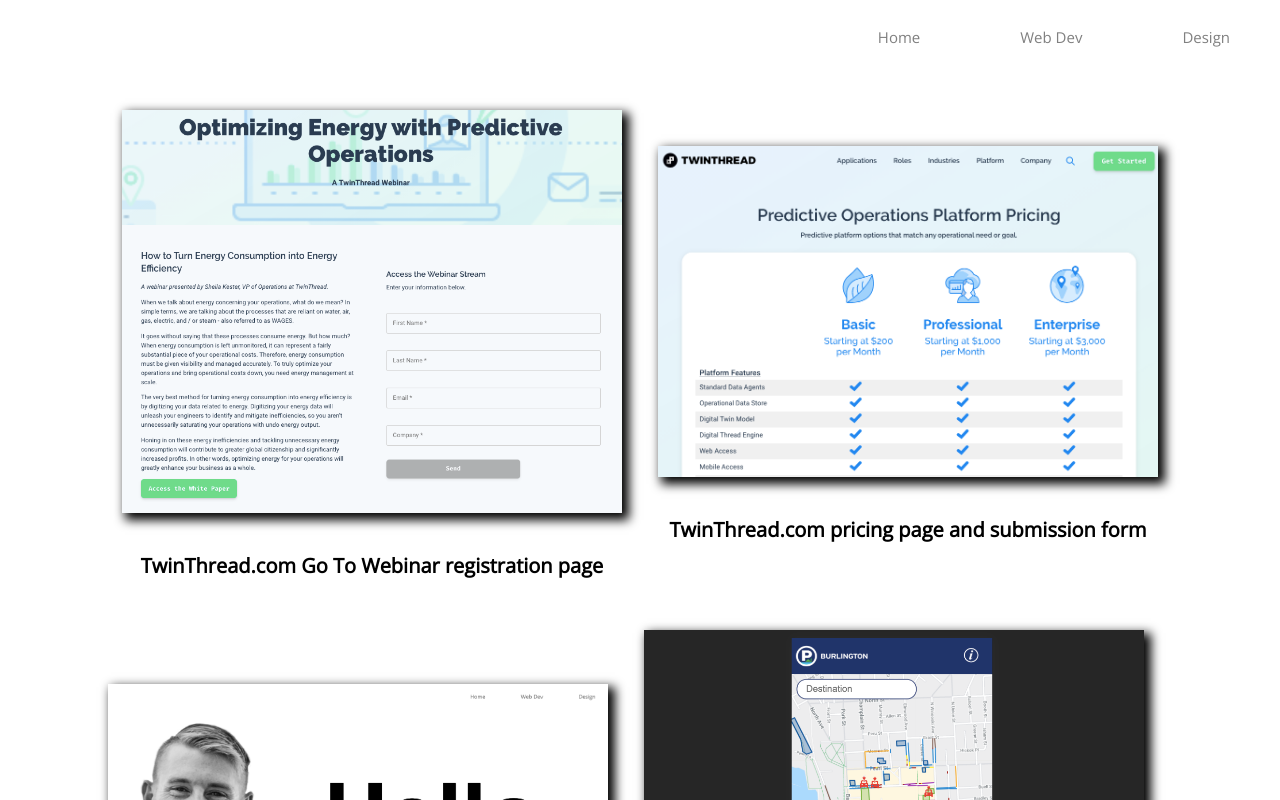
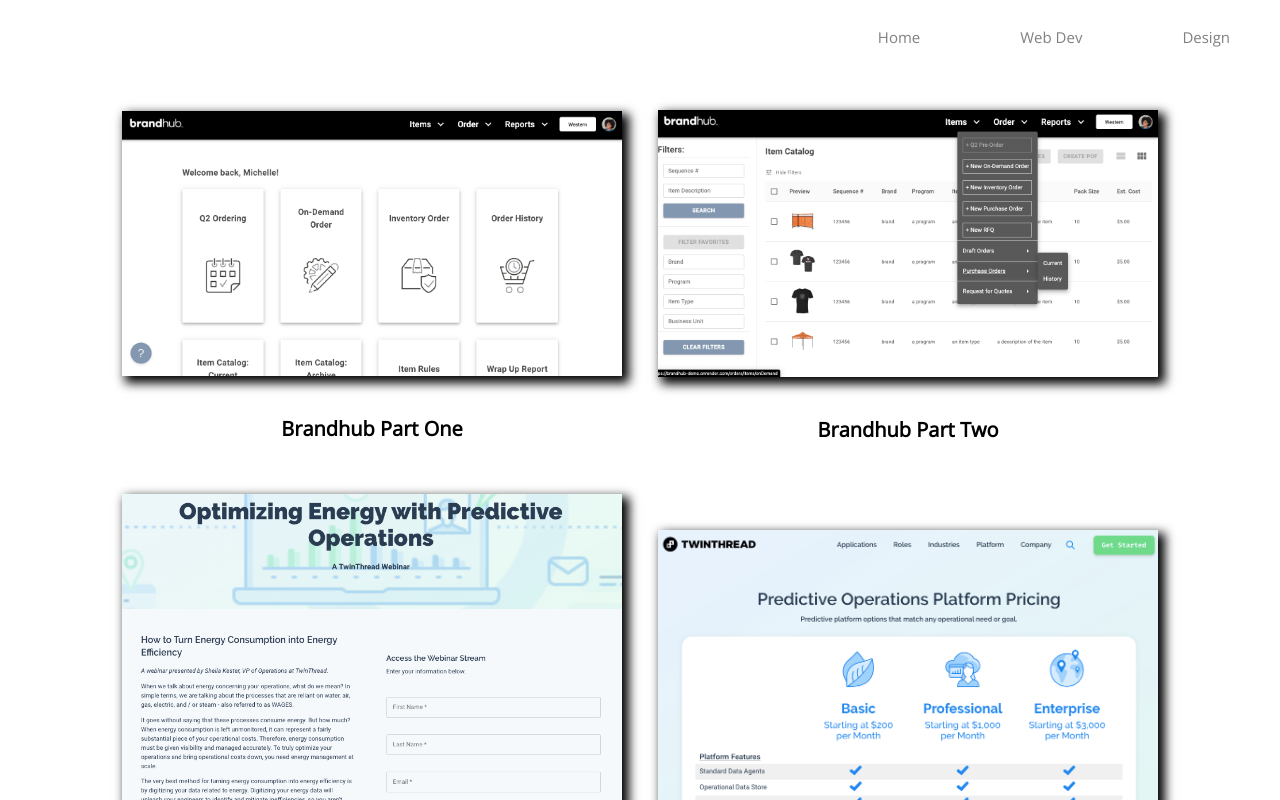
Before and after one commit to leepeters0023/portfolio2.0, a React (Create React App) app in the folder client/: page /WebDev in a window 1280 px wide. Shown: the top 800 px of the page. Built offline with nearby package versions, Linux system fonts and the light colour scheme.

Commit message:
adds brandhub videos

```diff
--- a/client/src/WebDev.js
+++ b/client/src/WebDev.js
@@ -29,6 +29,18 @@
   const classes = useStyles();
 
   const items = [
+    {
+      id: "0611a5c0375848c2adf214ee99e36826",
+      alt: "brandhub-part-one",
+      src: "Images/brandhub-part1.png",
+      text: "Brandhub Part One",
+    },
+    {
+      id: "390ad8df739b482d87cc7a9b293f6fa2",
+      alt: "brandhub-part-two",
+      src: "Images/brandhub-part2.png",
+      text: "Brandhub Part Two",
+    },
     {
       id: "b6bbc0cbd2bc4b6a8b50f336a309a031",
       alt: "twinthread-webinar-thumb",
```
Also changed, not shown: client/public/Images/brandhub-part1.png (added), client/public/Images/brandhub-part2.png (added).
